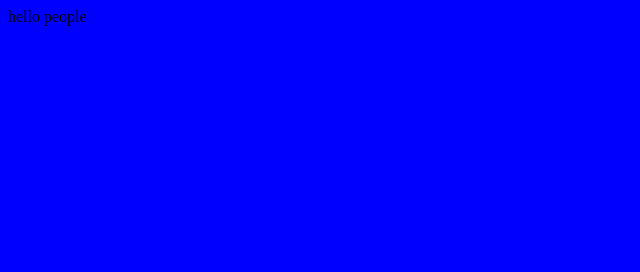
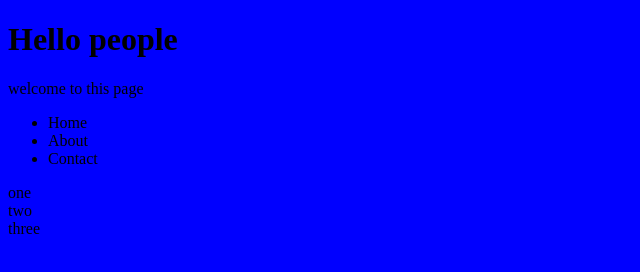
Before and after one commit to ChrisL119/github-practice, a plain HTML site: page index.html in a window 1280 px wide. Shown: the whole page, without its empty margins (0-640 px from the left). Drawn offline with Linux system fonts and the light colour scheme.

Commit message:
git commit -m'Updated index'

```diff
--- a/index.html
+++ b/index.html
@@ -8,6 +8,28 @@
     <link rel="stylesheet" href="main.css">
 </head>
 <body>
-    hello people
+    <h1>Hello people</h1>
+    <p>welcome to this page
+    </p>
+
+    <ul>
+        <li>Home</li>
+        <li>About</li>
+        <li>Contact</li>
+
+    </ul>
+
+
+<div class="container clear-fix">
+
+<div class="column">one</div>
+<div class="column">two</div>
+<div class="column">three</div>
+
+
+
+</div>
+
+
 </body>
 </html>
```
